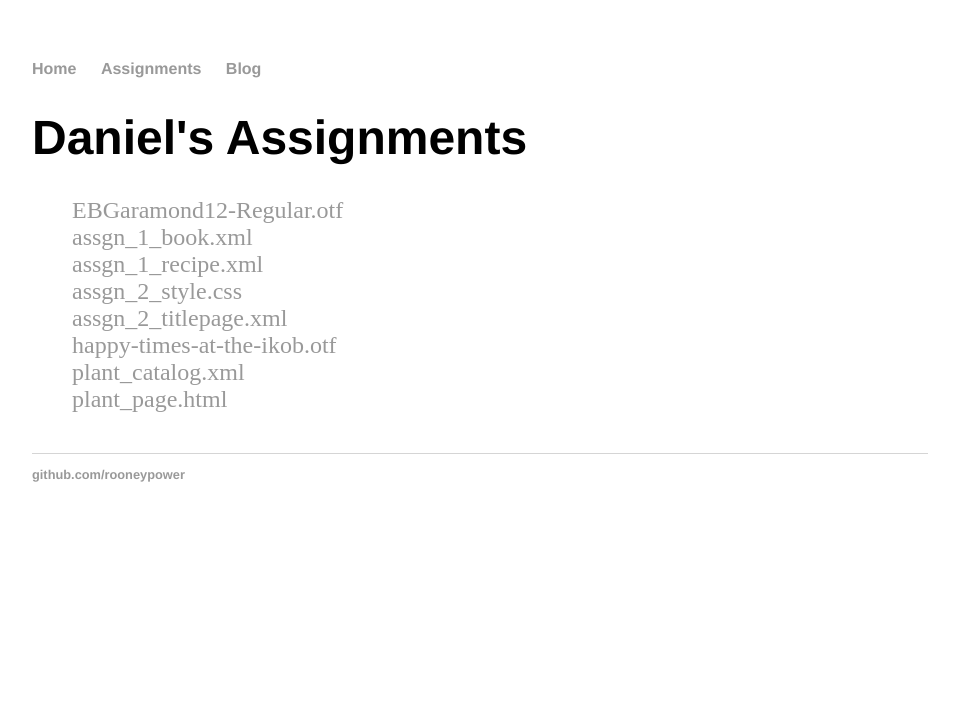
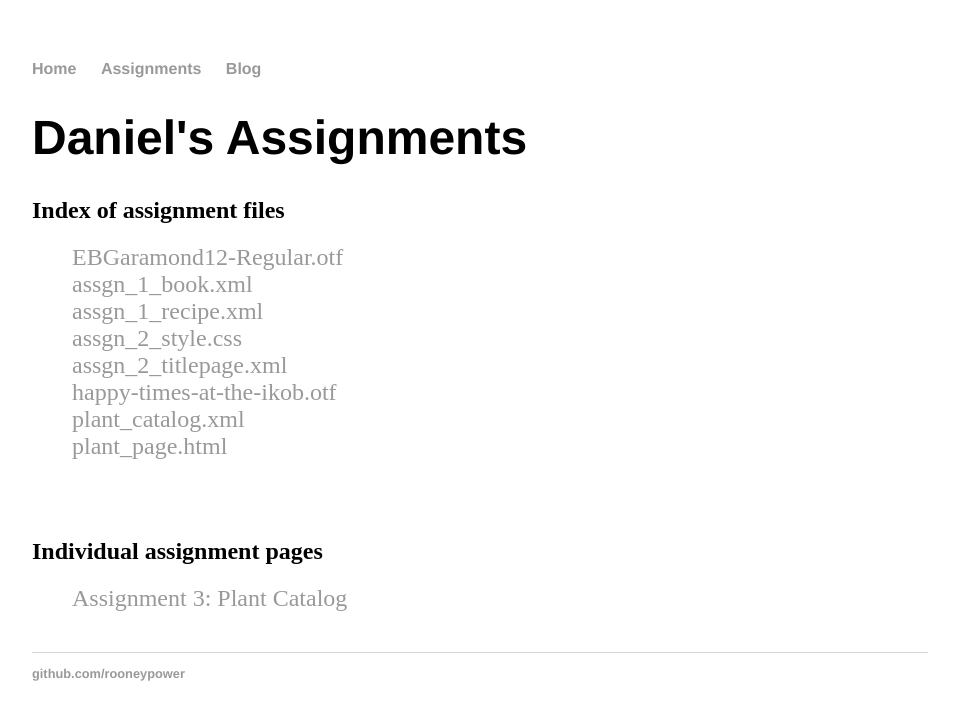
Before and after one commit to rooneypower/rooneypower.github.io, a Jekyll site: the page built from assignments/index.html, in a window 1280 px wide. Shown: the top 720 px of the page, without its empty margins (160-1119 px from the left). Built offline with Jekyll 4.4.1, drawn with Linux system fonts in a browser that asks for light colours.

Commit message:
Update index.html
add subdirectory links

```diff
--- a/assignments/index.html
+++ b/assignments/index.html
@@ -3,6 +3,7 @@ layout: default
 title: "Daniel's Assignments"
 ---
 <h1>{{ page.title }}</h1>
+<h2>Index of assignment files</h2>
 <ul class="posts">
 	{% for file in site.static_files %}
 		{% assign dirs = file.path | split: '/' %}
@@ -11,3 +12,8 @@ title: "Daniel's Assignments"
 		{% endif %}
 	{% endfor %}
 </ul>
+</br>
+<h2>Individual assignment pages</h2>
+<ul class="posts">
+	<li><a href="plants">Assignment 3: Plant Catalog</a></li>
+</ul>
```
